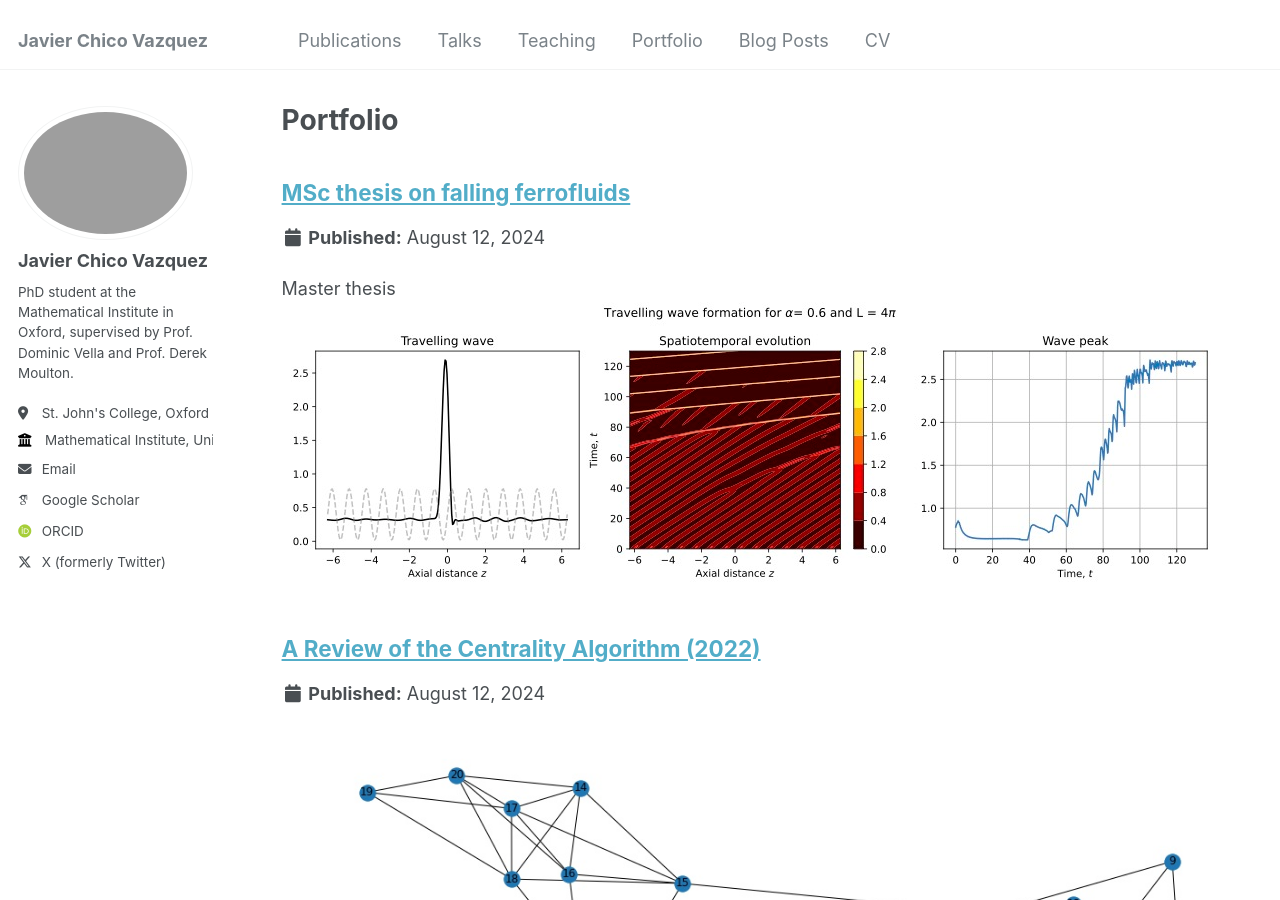
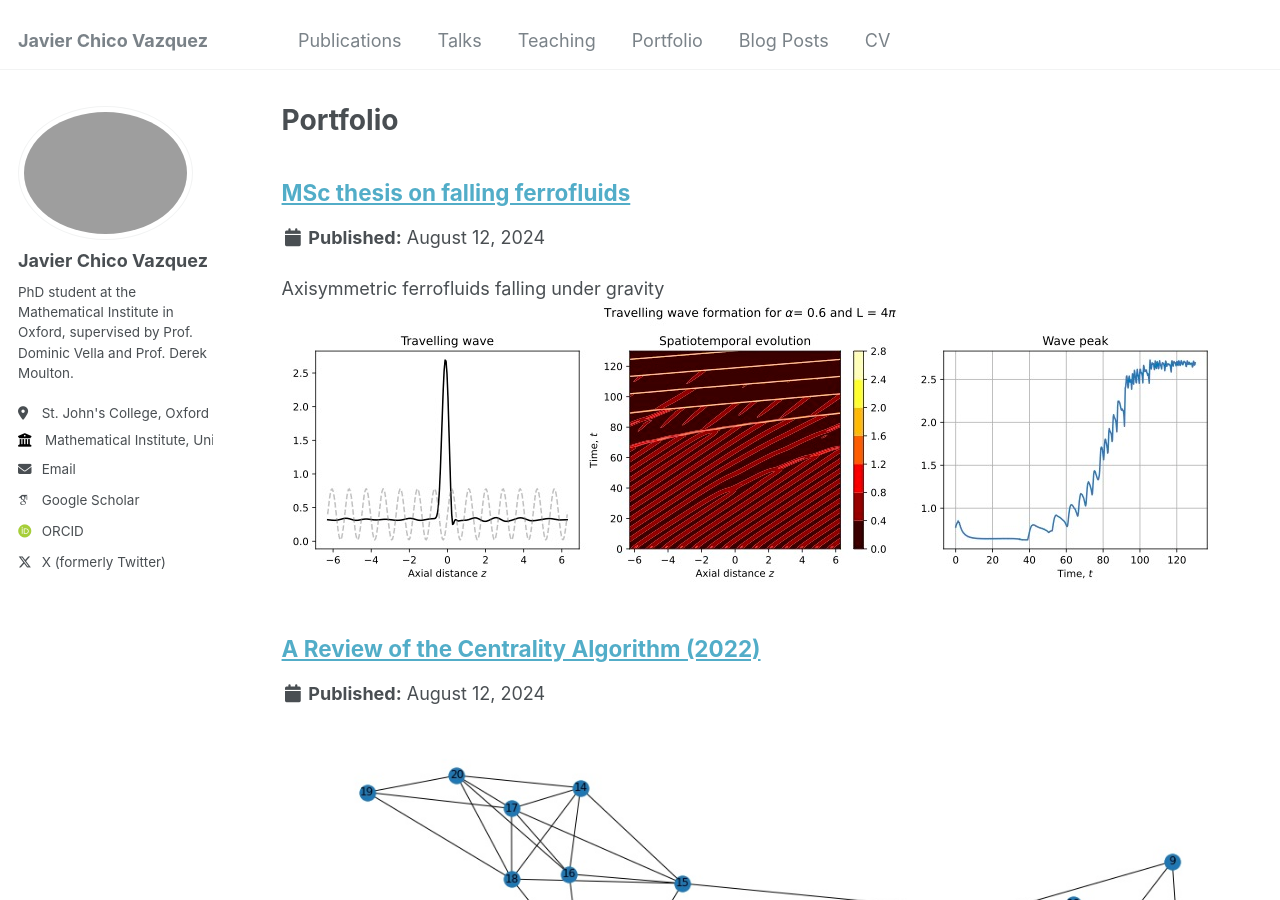
Before and after one commit to JavierChico/JavierChico.github.io, a Jekyll site: the page built from _pages/portfolio.html, in a window 1280 px wide and 900 px high. Built offline with Jekyll 4.4.1, drawn with Linux system fonts in a browser that asks for light colours; some web fonts are replaced.

Commit message:
Update MSc_thesis.md

```diff
--- a/_portfolio/MSc_thesis.md
+++ b/_portfolio/MSc_thesis.md
@@ -1,6 +1,6 @@
 ---
 title: "MSc thesis on falling ferrofluids"
-excerpt: "Master thesis ![msc!](/images/travelling_wave_formation_L_4_alpha_0.6_low_res.jpg)"
+excerpt: "Axisymmetric ferrofluids falling under gravity ![msc!](/images/travelling_wave_formation_L_4_alpha_0.6_low_res.jpg)"
 collection: portfolio
 ---
 
```
